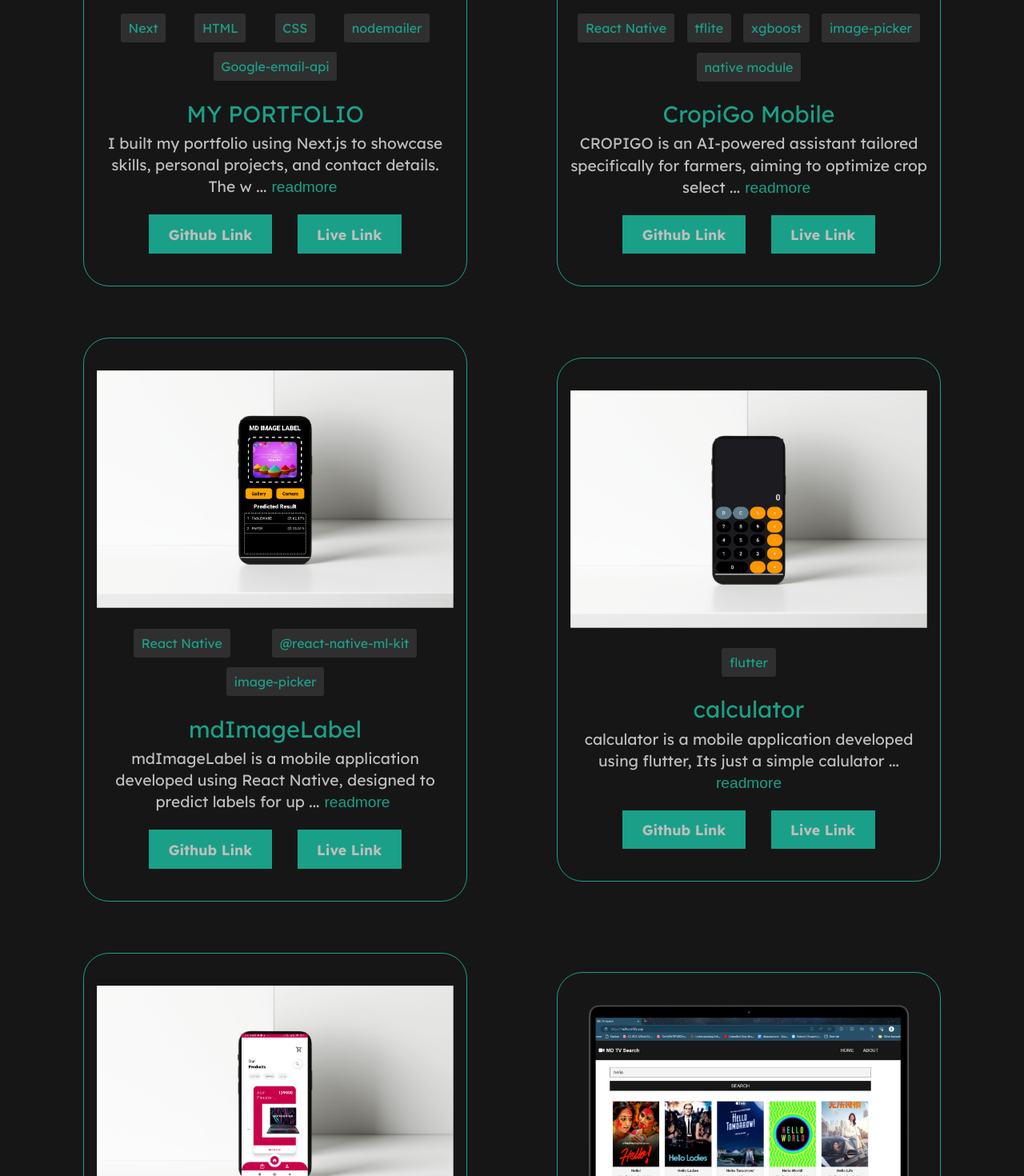
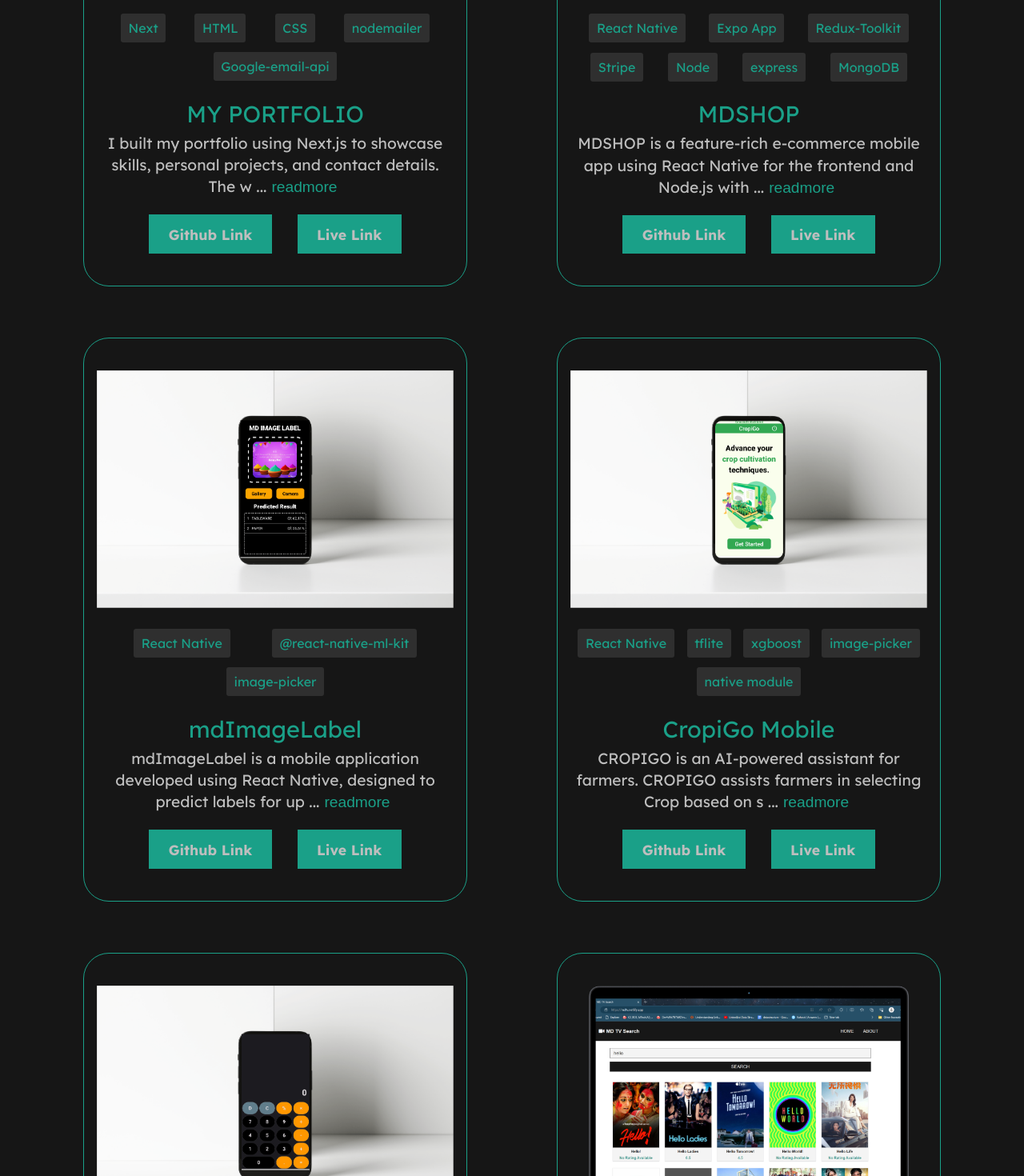
Before and after one commit to mayurdesai32/portfolio-nextjs, a Next.js app: page / in a window 1280 px wide. Shown: the part 2640-4110 px from the top of the page at 80% size. Built offline with nearby package versions, Linux system fonts and the light colour scheme.

Commit message:
just added detail

```diff
--- a/src/component/ProjectSection.js
+++ b/src/component/ProjectSection.js
@@ -2,7 +2,8 @@
 import React, { useState } from "react";
 import TitleSection from "./TitleSection";
 import SingleProject from "./SingleProject";
-
+import project_list from "./data.json";
+// data;
 const ProjectSection = () => {
   const [category, setCategory] = useState("All");
   const handler = (val) => {
@@ -10,106 +11,6 @@ const ProjectSection = () => {
   };
 
   const project_item = ["All", "Web", "Mobile", "ML/AI"];
-
-  const project_list = [
-    {
-      project_title: "MY PORTFOLIO",
-      project_skill: ["Next", "HTML", "CSS", "nodemailer", "Google-email-api"],
-      category: ["All", "Web"],
-      project_img: "/portfolio.png",
-      Github_Link: "https://github.com/mayurdesai32/portfolio-nextjs",
-      Live_Link: "https://mayurdesai.vercel.app/",
-      project_desc:
-        "I built my portfolio using Next.js to showcase skills, personal projects, and contact details. The website is deployed on Vercel and includes a Nodemailer feature for easy communication.",
-    },
-
-    {
-      project_title: "CropiGo Mobile",
-      project_skill: [
-        "React Native",
-        "tflite",
-        "xgboost",
-        "image-picker",
-        "native module",
-      ],
-      category: ["All", "Mobile", "ML/AI"],
-      project_img: "/cropigoMobile.png",
-      Github_Link:
-        "https://github.com/mayurdesai32/college-project/tree/master/mobile",
-      Live_Link: "https://www.amazon.com/gp/product/B0CZNNRT53",
-      project_desc:
-        "CROPIGO is an AI-powered assistant tailored specifically for farmers, aiming to optimize crop selection and disease identification processes. By leveraging machine learning models and modern technologies, CROPIGO assists farmers in making data-driven decisions, ultimately improving agricultural yield and efficiency.",
-    },
-
-    {
-      project_title: "mdImageLabel",
-      project_skill: ["React Native", "@react-native-ml-kit", "image-picker"],
-      category: ["All", "Mobile", "ML/AI"],
-      project_img: "/mdlabel.png",
-      Github_Link: "https://github.com/mayurdesai32/ml_label__reactkotlin",
-      Live_Link: "https://www.amazon.com/gp/product/B0CZNNRT53",
-      project_desc:
-        "mdImageLabel is a mobile application developed using React Native, designed to predict labels for uploaded images using ML Kit Image Labeling. The app allows users to upload images from the device's gallery or capture them using the camera. Upon selecting an image, the app utilizes ML Kit Image Labeling to predict and display relevant labels for the image.",
-    },
-
-    {
-      project_title: "calculator",
-      project_skill: ["flutter"],
-      category: ["All", "Mobile"],
-      project_img: "/calculator.png",
-      Github_Link: "https://github.com/mayurdesai32/calculator",
-      Live_Link: "",
-      project_desc:
-        "calculator is a mobile application developed using flutter, Its just a simple calulator ",
-    },
-
-    {
-      project_title: "MDSHOP",
-      project_skill: [
-        "React Native",
-        "Expo App",
-        "Redux-Toolkit",
-        "Stripe",
-        "Node",
-        "express",
-        "MongoDB",
-      ],
-      category: ["All", "Mobile"],
-      project_img: "/mdshop.png",
-      Github_Link: "https://github.com/mayurdesai32/MDShop-reactNative",
-      Live_Link: "https://github.com/mayurdesai32/MDShop-reactNative",
-      project_desc:
-        "MDSHOP is a feature-rich e-commerce mobile app using React Native for the frontend and Node.js with Express and MongoDB for the backend. Users enjoy seamless product browsing, cart management, and secure checkout via COD or Stripe. It includes user-friendly functionalities such as profile creation, login with profile picture addition, and a robust OTP-based password reset. Admins efficiently manage products and orders",
-    },
-
-    {
-      project_title: "MDTVSHOW",
-      project_skill: ["React", "CSS", "tvmaza api", "ContextAPI"],
-      category: ["All", "Web"],
-      project_img: "/mdtv.png",
-      Github_Link: "https://github.com/mayurdesai32/Mdtv-search",
-      Live_Link: "https://mdtv.netlify.app/",
-      project_desc:
-        "MDTV Search Engine is the responsive website, single page application which give information about tv shows like Rating ,official site, summary. Technologies:-Html, CSS, React.js, React Hook, Axios , React Router, TVmaze API",
-    },
-    {
-      project_title: "URL-SHORTNER",
-      project_skill: [
-        "React",
-        "CSS",
-        "bootstrap",
-        "Node",
-        "express",
-        "MongoDB",
-      ],
-      category: ["All", "Web"],
-      project_img: "/url.png",
-      Github_Link: "https://github.com/mayurdesai32/Url-shortner-",
-      Live_Link: "https://urlshortner-bbo7.onrender.com/",
-      project_desc:
-        "The URL Shortener project is a web application that allows users to shorten long URLs into shorter, more manageable links. It consists of both frontend and backend components. Users can input a long URL, and the system generates a unique, shorter alias for it. When someone clicks on the shortened URL, they are redirected to the original long URL.",
-    },
-  ];
 
   return (
     <div id="project" className="container">
--- /dev/null
+++ b/src/component/data.json
@@ -0,0 +1,97 @@
+[
+  {
+    "project_title": "MY PORTFOLIO",
+    "project_skill": ["Next", "HTML", "CSS", "nodemailer", "Google-email-api"],
+    "category": ["All", "Web"],
+    "project_img": "/portfolio.png",
+    "Github_Link": "https://github.com/mayurdesai32/portfolio-nextjs",
+    "Live_Link": "https://mayurdesai.vercel.app/",
+    "project_desc":
+      "I built my portfolio using Next.js to showcase skills, personal projects, and contact details. The website is deployed on Vercel and includes a Nodemailer feature for easy communication."
+  },
+
+  {
+    "project_title": "MDSHOP",
+    "project_skill": [
+      "React Native",
+      "Expo App",
+      "Redux-Toolkit",
+      "Stripe",
+      "Node",
+      "express",
+      "MongoDB"
+    ],
+    "category": ["All", "Mobile"],
+    "project_img": "/mdshop.png",
+    "Github_Link": "https://github.com/mayurdesai32/MDShop-reactNative",
+    "Live_Link": "https://github.com/mayurdesai32/MDShop-reactNative",
+    "project_desc":
+      "MDSHOP is a feature-rich e-commerce mobile app using React Native for the frontend and Node.js with Express and MongoDB for the backend. Users enjoy seamless product browsing, cart management, and secure checkout via COD or Stripe. It includes user-friendly functionalities such as profile creation, login with profile picture addition, and a robust OTP-based password reset. Admins efficiently manage products and orders"
+  },
+
+{
+    "project_title": "mdImageLabel",
+    "project_skill": ["React Native", "@react-native-ml-kit", "image-picker"],
+    "category": ["All", "Mobile", "ML/AI"],
+    "project_img": "/mdlabel.png",
+    "Github_Link": "https://github.com/mayurdesai32/ml_label__reactkotlin",
+    "Live_Link": "https://www.amazon.com/gp/product/B0CZNNRT53",
+    "project_desc":
+      "mdImageLabel is a mobile application developed using React Native, designed to predict labels for uploaded images using ML Kit Image Labeling. The app allows users to upload images from the device's gallery or capture them using the camera. Upon selecting an image, the app utilizes ML Kit Image Labeling to predict and display relevant labels for the image."
+  },
+
+
+
+  {
+    "project_title": "CropiGo Mobile",
+    "project_skill": [
+      "React Native",
+      "tflite",
+      "xgboost",
+      "image-picker",
+      "native module"
+    ],
+    "category": ["All", "Mobile", "ML/AI"],
+    "project_img": "/cropigoMobile.png",
+    "Github_Link":
+      "https://github.com/mayurdesai32/college-project/tree/master/mobile",
+    "Live_Link": "https://www.amazon.com/gp/product/B0CZNNRT53",
+    "project_desc":
+      "CROPIGO is an AI-powered assistant for farmers. CROPIGO assists farmers in selecting Crop based on soil and predicting which disease plant have based on leaf image. In this i have integrated tflite model using native module for plant disease prediction and for crop recommendation server (fastAPI ) is required where XGboost model is deployed"
+  },
+
+
+  {
+    "project_title": "calculator",
+    "project_skill": ["flutter"],
+    "category": ["All", "Mobile"],
+    "project_img": "/calculator.png",
+    "Github_Link": "https://github.com/mayurdesai32/calculator",
+    "Live_Link": "",
+    "project_desc":
+      "calculator is a mobile application developed using flutter, Its just a simple calulator "
+  },
+
+
+
+  {
+    "project_title": "MDTVSHOW",
+    "project_skill": ["React", "CSS", "tvmaza api", "ContextAPI"],
+    "category": ["All", "Web"],
+    "project_img": "/mdtv.png",
+    "Github_Link": "https://github.com/mayurdesai32/Mdtv-search",
+    "Live_Link": "https://mdtv.netlify.app/",
+    "project_desc":
+      "MDTV Search Engine is the responsive website, single page application which give information about tv shows like Rating ,official site, summary. Technologies:-Html, CSS, React.js, React Hook, Axios , React Router, TVmaze API"
+  },
+  {
+    "project_title": "URL-SHORTNER",
+    "project_skill": ["React", "CSS", "bootstrap", "Node", "express", "MongoDB"],
+    "category": ["All", "Web"],
+    "project_img": "/url.png",
+    "Github_Link": "https://github.com/mayurdesai32/Url-shortner-",
+    "Live_Link": "https://url-shortner-2n7v.onrender.com/",
+    "project_desc":
+      "The URL Shortener project is a web application that allows users to shorten long URLs into shorter, more manageable links. It consists of both frontend and backend components. Users can input a long URL, and the system generates a unique, shorter alias for it. When someone clicks on the shortened URL, they are redirected to the original long URL."
+  }
+]
```
Also changed, not shown: public/data.js (deleted, +0 -18 lines).
